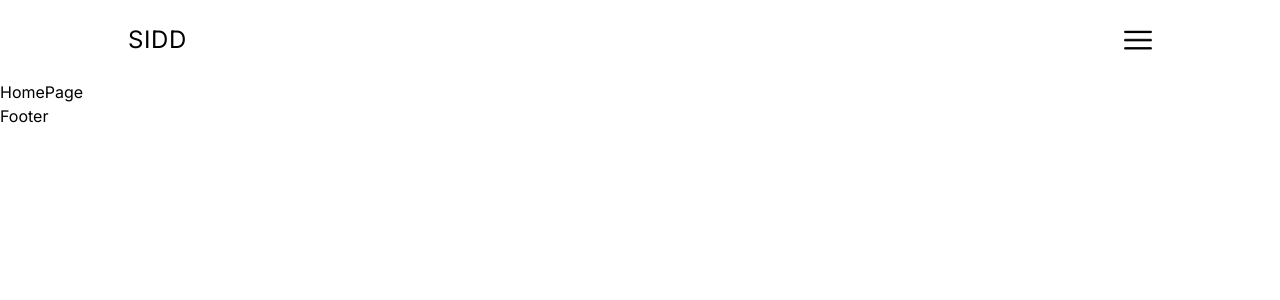
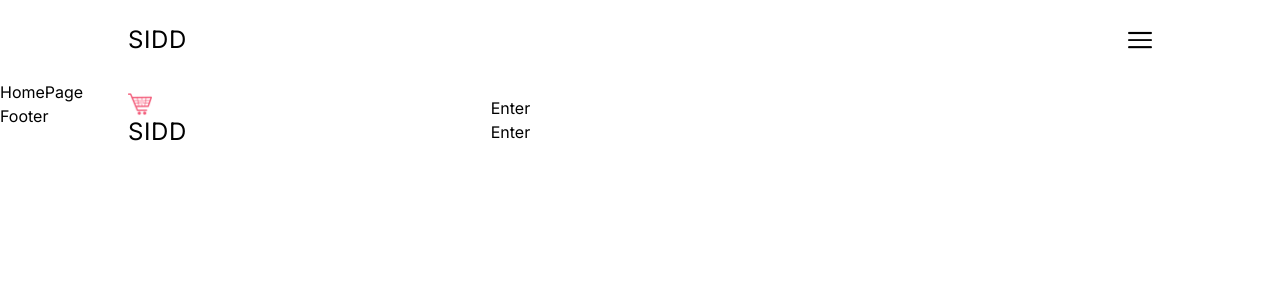
Before and after one commit to sidr467/E-Commerce_Clone, a Next.js app: page / in a window 1280 px wide. Shown: the top 300 px of the page. Built offline with nearby package versions, Linux system fonts and the light colour scheme.

Commit message:
added new components
started navbar for bigger screen and added searchbar and navicons component

```diff
--- a/src/app/components/Menu.tsx
+++ b/src/app/components/Menu.tsx
@@ -12,13 +12,13 @@ const Menu = () => {
       <Image
         src="/menu.png"
         alt="Hamburgur Icon"
-        width={28}
-        height={28}
+        width={24}
+        height={24}
         className="cursor-pointer"
         onClick={() => setOpen((prev) => !prev)}
       />
       {open && (
-        <div className="absolute bg-black text-white left-0 top-20 w-full h-[calc(100vh-80px)] flex flex-col items-center justify-center gap-8 text-xl z-10">
+        <div className="absolute bg-black text-white left-0 top-20 w-full h-[calc(100vh-80px)] flex flex-col items-center justify-center gap-8 text-md z-10">
           <Link href="/">Homepage</Link>
           <Link href="/">Shop</Link>
           <Link href="/">Deals</Link>
--- /dev/null
+++ b/src/app/components/NavIcons.tsx
@@ -0,0 +1,11 @@
+'use client'
+
+function NavIcons() {
+    return (
+        <div>
+            Enter
+        </div>
+    );
+}
+
+export default NavIcons;
--- a/src/app/components/Navbar.tsx
+++ b/src/app/components/Navbar.tsx
@@ -1,15 +1,33 @@
 import Link from "next/link"
 import Menu from "./Menu"
+import Image from "next/image"
+import SearchBar from "./SearchBar"
+import NavIcons from "./NavIcons"
 
 const Navbar = () => {
   return (
     <div className="h-20 px-4 md:px-8 lg:px-16 xl:px-32 2xl:px-64 relative">
+      {/*Mobile */}
       <div className="flex items-center justify-between h-full ">
-        {/*Mobile */}
         <Link href="/">
           <div className="text-2xl tracking-wide">SIDD</div>
         </Link>
         <Menu />
+      </div>
+      {/*Bigger screen */}
+      <div className=" hidden md:flex items-center justify-between gap-8 h-full">
+        {/* LEFT */}
+        <div className=" w-1/3">
+          <Link href="/">
+            <Image src="/logo.png" alt="Logo Image" width={24} height={24} />
+            <div className="text-2xl tracking-wide">SIDD</div>
+          </Link>
+        </div>
+        {/* RIGHT */}
+        <div className=" w-2/3">
+          <SearchBar />
+          <NavIcons />
+        </div>
       </div>
     </div>
   )
--- /dev/null
+++ b/src/app/components/SearchBar.tsx
@@ -0,0 +1,11 @@
+'use client'
+
+function SearchBar() {
+    return (
+        <div>
+            Enter
+        </div>
+    );
+}
+
+export default SearchBar;
```
